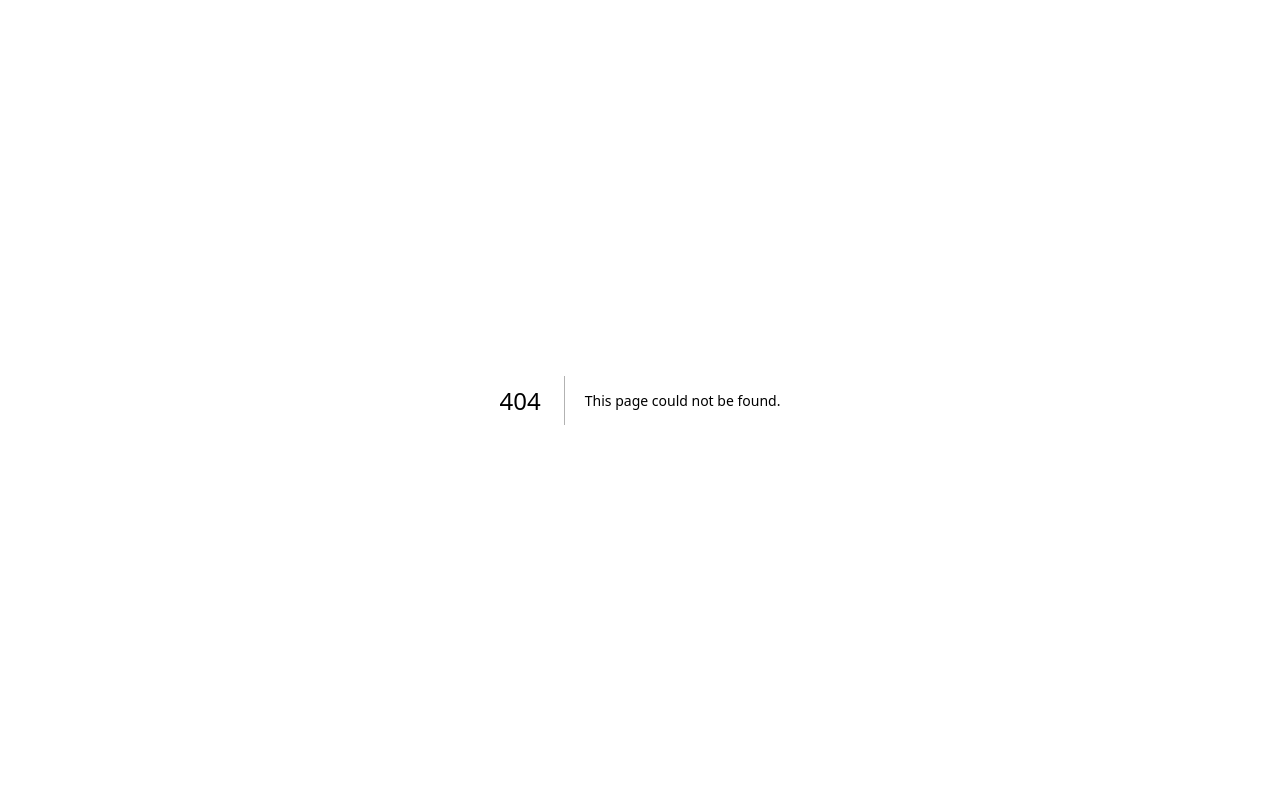
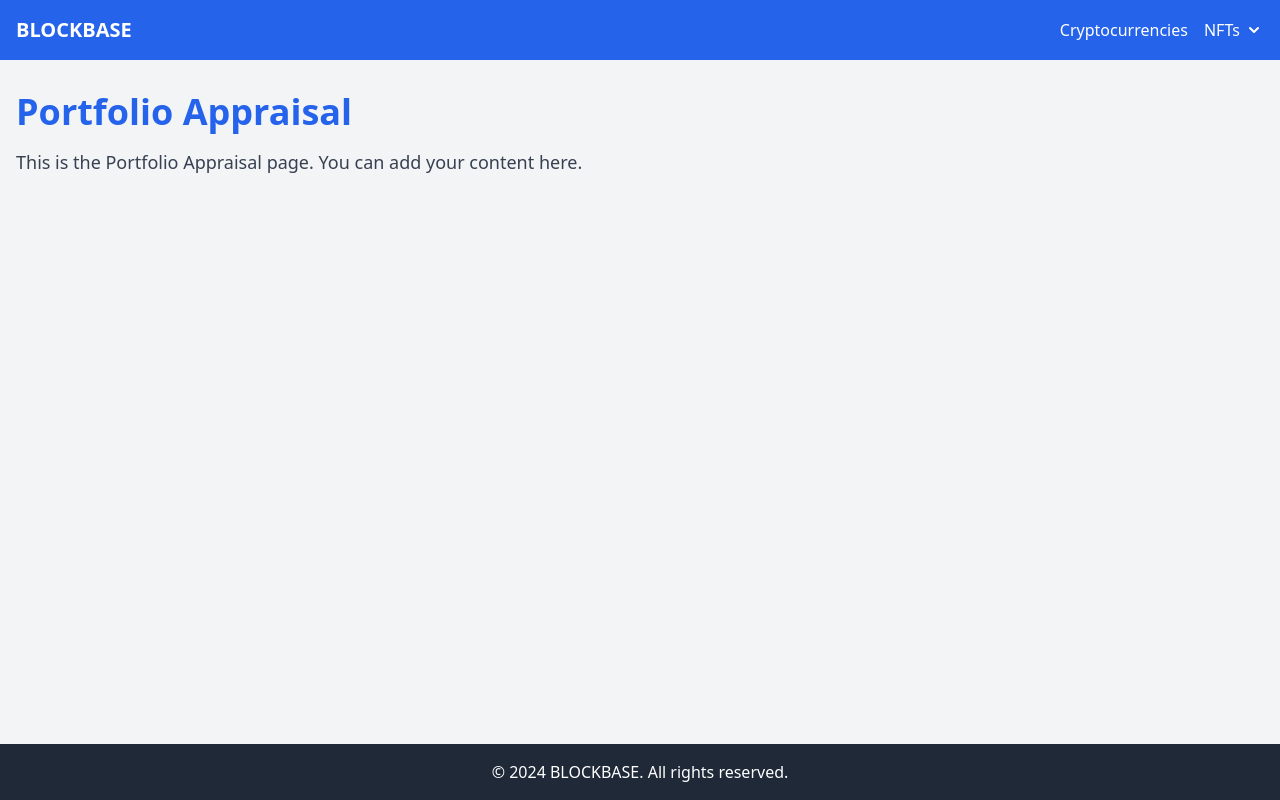
Before and after one commit to truham/Blockbase, a Next.js app in the folder frontend/: page /nfts/portfolio-appraisal in a window 1280 px wide. Before the commit this address had no page. Built offline with nearby package versions, Linux system fonts and the light colour scheme.

Commit message:
Update navbar menus

```diff
--- a/frontend/package.json
+++ b/frontend/package.json
@@ -23,6 +23,7 @@
     "@types/react": "^18",
     "@types/react-dom": "^18",
     "autoprefixer": "^10.4.19",
+    "daisyui": "^4.12.10",
     "eslint": "^8",
     "eslint-config-next": "14.2.4",
     "postcss": "^8.4.39",
--- a/frontend/src/layout.tsx
+++ b/frontend/src/layout.tsx
@@ -1,4 +1,4 @@
-import React from "react";
+import React, { useState, useEffect, useRef } from "react";
 import Head from "next/head";
 import Link from "next/link";
 
@@ -7,6 +7,22 @@ type LayoutProps = {
 };
 
 const Layout: React.FC<LayoutProps> = ({ children }) => {
+  const [showMenu, setShowMenu] = useState(false);
+  const menuRef = useRef<HTMLDivElement>(null);
+
+  // Close the menu if the user clicks outside of it
+  useEffect(() => {
+    const handleClickOutside = (event: MouseEvent) => {
+      if (menuRef.current && !menuRef.current.contains(event.target as Node)) {
+        setShowMenu(false);
+      }
+    };
+    document.addEventListener("mousedown", handleClickOutside);
+    return () => {
+      document.removeEventListener("mousedown", handleClickOutside);
+    };
+  }, []);
+
   return (
     <>
       <Head>
@@ -29,6 +45,44 @@ const Layout: React.FC<LayoutProps> = ({ children }) => {
                   <a className="hover:underline">Cryptocurrencies</a>
                 </Link>
               </li>
+              <li className="relative">
+                <button
+                  onClick={() => setShowMenu(!showMenu)}
+                  className="hover:underline focus:outline-none flex items-center"
+                >
+                  NFTs
+                  <svg
+                    className="w-5 h-5 ml-1"
+                    aria-hidden="true"
+                    viewBox="0 0 20 20"
+                    fill="currentColor"
+                    xmlns="http://www.w3.org/2000/svg"
+                  >
+                    <path
+                      fillRule="evenodd"
+                      d="M5.293 7.293a1 1 0 011.414 0L10 10.586l3.293-3.293a1 1 0 111.414 1.414l-4 4a1 1 0 01-1.414 0l-4-4a1 1 0 010-1.414z"
+                      clipRule="evenodd"
+                    ></path>
+                  </svg>
+                </button>
+                {showMenu && (
+                  <div
+                    id="dropdownNavbar"
+                    className="absolute z-10 font-normal bg-white text-blue-600 mt-1 rounded shadow-lg w-52 right-0"
+                    ref={menuRef}
+                  >
+                    <ul className="py-2 text-sm text-gray-700">
+                      <li>
+                        <Link href="/nfts/portfolio-appraisal" legacyBehavior>
+                          <a className="block px-4 py-2 hover:bg-gray-100">
+                            Portfolio Appraisal
+                          </a>
+                        </Link>
+                      </li>
+                    </ul>
+                  </div>
+                )}
+              </li>
             </ul>
           </nav>
         </header>
--- /dev/null
+++ b/frontend/src/pages/nfts/portfolio-appraisal.tsx
@@ -0,0 +1,19 @@
+import React from "react";
+import Layout from "../../layout";
+
+const PortfolioAppraisal: React.FC = () => {
+  return (
+    <Layout>
+      <div className="container mx-auto px-4 py-8">
+        <h1 className="text-4xl font-bold text-blue-600">
+          Portfolio Appraisal
+        </h1>
+        <p className="mt-4 text-lg text-gray-700">
+          This is the Portfolio Appraisal page. You can add your content here.
+        </p>
+      </div>
+    </Layout>
+  );
+};
+
+export default PortfolioAppraisal;
--- a/frontend/tailwind.config.js
+++ /dev/null
@@ -1,8 +0,0 @@
-/** @type {import('tailwindcss').Config} */
-module.exports = {
-  content: ["./src/**/*.{js,ts,jsx,tsx}"],
-  theme: {
-    extend: {},
-  },
-  plugins: [],
-};
--- a/frontend/tailwind.config.ts
+++ b/frontend/tailwind.config.ts
@@ -5,6 +5,7 @@ const config: Config = {
     "./src/pages/**/*.{js,ts,jsx,tsx,mdx}",
     "./src/components/**/*.{js,ts,jsx,tsx,mdx}",
     "./src/app/**/*.{js,ts,jsx,tsx,mdx}",
+    "./src/**/*.{js,ts,jsx,tsx}",
   ],
   theme: {
     extend: {
@@ -15,6 +16,7 @@ const config: Config = {
       },
     },
   },
-  plugins: [],
+  plugins: [require("daisyui")],
 };
+
 export default config;
```
Also changed, not shown: 1 other file (tests, documents, lock files or other folders).
